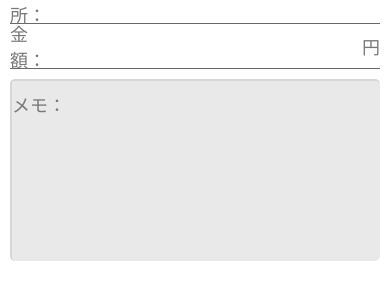
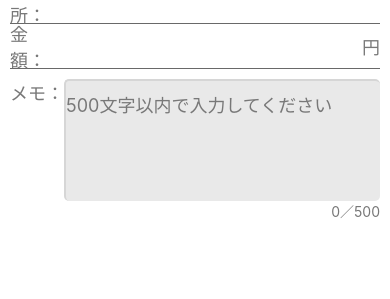
Before and after one commit to ken0426/eatLimit-app2.0, a React Native app: screen /registerScreen in a window 390 px wide. Shown: the part 401-700 px from the top of the page. Built offline with nearby package versions, Linux system fonts and the light colour scheme.

Commit message:
[fix] メモ項目のUIを変更

```diff
--- a/src/components/atoms/AtomMemo.tsx
+++ b/src/components/atoms/AtomMemo.tsx
@@ -1,4 +1,4 @@
-import React, { FC } from 'react';
+import React, { FC, useState } from 'react';
 import {
   InputAccessoryView,
   Keyboard,
@@ -7,6 +7,7 @@ import {
   Button,
   StyleSheet,
   Platform,
+  Text,
 } from 'react-native';
 import { color } from '../../styles';
 
@@ -16,17 +17,26 @@ type Props = {
 
 const AtomMemo: FC<Props> = ({ onPress }) => {
   const inputAccessoryViewID = 'uniqueID';
+  const [text, setText] = useState('');
 
   return (
+    <View>
+      <View style={{ alignItems: 'flex-start', flexDirection: 'row' }}>
+        <View style={{ height: 45, justifyContent: 'center' }}>
+          <Text style={styles.label}>メモ：</Text>
+        </View>
         <View style={styles.memoArea}>
           <TextInput
-        placeholder={'メモ：'}
+            placeholder={'500文字以内で入力してください'}
             onPressIn={onPress}
             placeholderTextColor={color.textLabel}
             style={styles.textInput}
             inputAccessoryViewID={inputAccessoryViewID}
             multiline
+            maxLength={500}
+            onChangeText={(input) => setText(input)}
           />
+
           {Platform.OS === 'ios' && (
             <InputAccessoryView nativeID={inputAccessoryViewID}>
               <View pointerEvents='box-none' style={styles.completedArea}>
@@ -34,6 +44,11 @@ const AtomMemo: FC<Props> = ({ onPress }) => {
               </View>
             </InputAccessoryView>
           )}
+        </View>
+      </View>
+      <Text style={{ textAlign: 'right', color: color.textLabel }}>
+        {`${text.length}／500`}
+      </Text>
     </View>
   );
 };
@@ -49,10 +64,16 @@ const styles = StyleSheet.create({
     borderRadius: 5,
     borderColor: '#d6d6d6',
     backgroundColor: '#e9e9e9',
+    flex: 1,
+  },
+  label: {
+    fontSize: 18,
+    color: color.textLabel,
+    fontWeight: '400',
   },
   textInput: {
     width: '100%',
-    height: 180,
+    height: 120,
     fontSize: 18,
     paddingVertical: 10,
     color: 'black',
```
Lines whose indentation alone changed are shown as unchanged.
